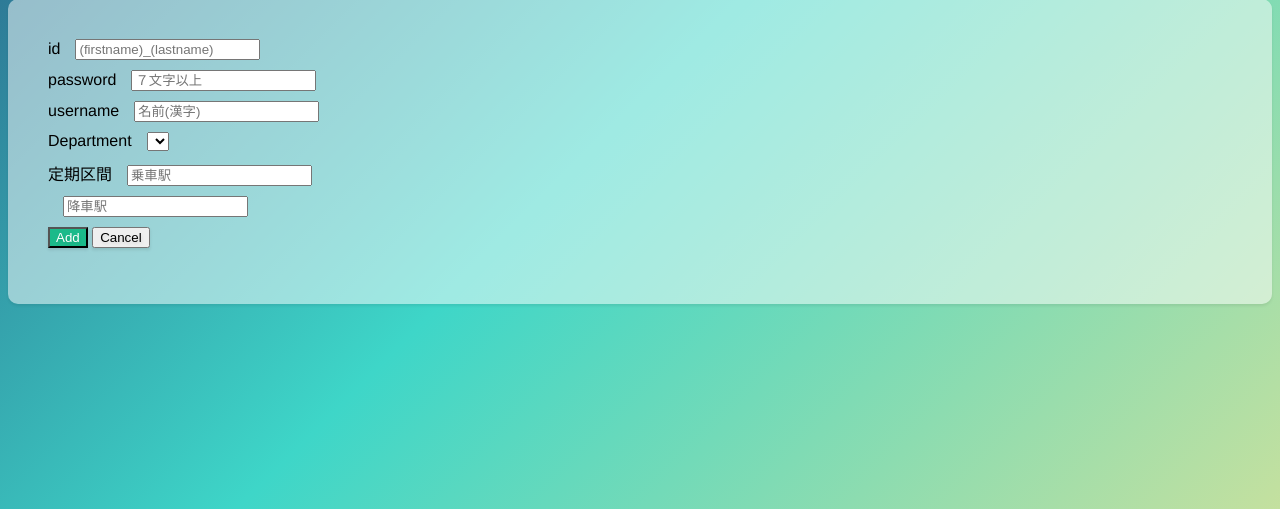
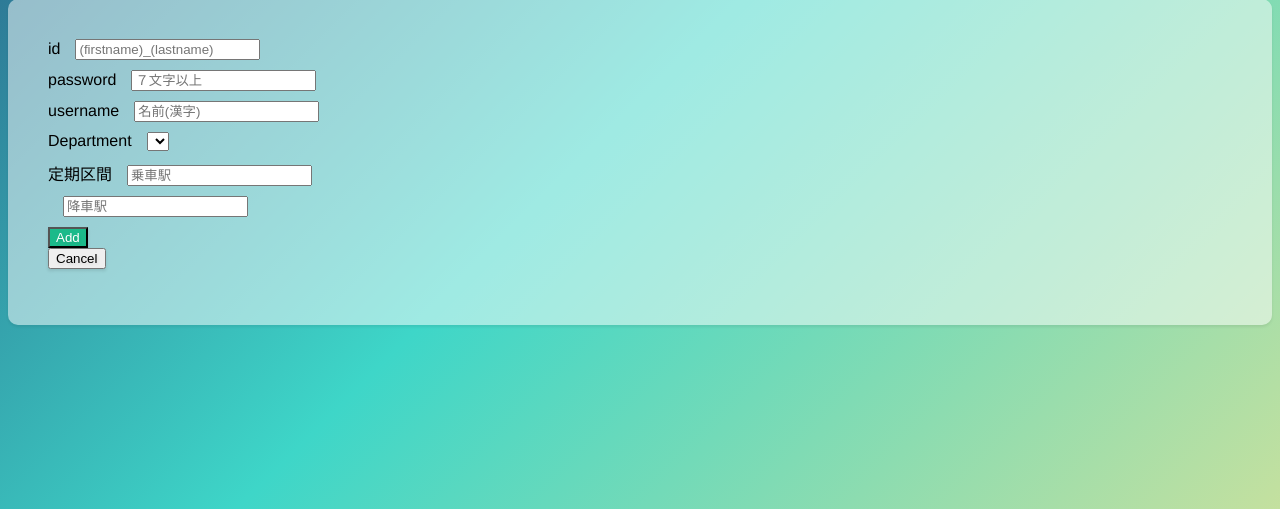
Before and after one commit to nagisa-ito/transport_app_ver2, a CakePHP app: the page made by app/View/Users/add.ctp in a window 1280 px wide. Shown: the part 136-645 px from the top of the page. Run offline with PHP 8.4 and a stand-in for CakePHP, Linux system fonts and the light colour scheme; the template is opened without the code that fills it: most values are stand-ins (such as "Sample title", 1, 10 or a date in 2020); form fields are guessed from the names that the template uses; lists and menus that the app fills with data are empty; some libraries are stand-ins or nearby versions.

Commit message:
ボタンの調整

```diff
--- a/app/View/RequestDetails/admin_add.ctp
+++ b/app/View/RequestDetails/admin_add.ctp
@@ -27,7 +27,8 @@
                  echo $this->Form->input('RequestDetail.overview', ['label' => ['text' => '備考'], 'class' => 'form-control']);
             ?>
             <div class="text-right">
-           <?php echo $this->Form->button(__('Add'), ['class' => 'btn btn-myset']);
+            <?php echo $this->Form->button(__('続けて登録'), ['class' => 'btn btn-myset', 'name' => 'add_repeat'] ); ?>
+            <?php echo $this->Form->button(__('登録'), ['class' => 'btn btn-myset', 'name' => 'add']);
                  echo $this->Form->end();
             ?>
              <button type="button" onclick="history.back()" class="btn page-link text-dark d-inline-block">Cancel</button>
--- a/app/View/RequestDetails/index.ctp
+++ b/app/View/RequestDetails/index.ctp
@@ -1,7 +1,7 @@
 	<header>
 		<div class="row">
 			<div class="col-sm-11"><h4>交通費精算表</h4></div>
-			<div class="col-sm-1"><button class="btn page-link text-dark d-inline-block" onclick="location.href='<?php echo $this->Html->url("/users/index/$login_user_id"); ?>';">Back</button></div>
+			<div class="col-sm-1"><button class="btn page-link text-dark d-inline-block btn-block" onclick="location.href='<?php echo $this->Html->url("/users/index/$login_user_id"); ?>';">Back</button></div>
 	</header>
 
 	<div class="text-center">
@@ -22,7 +22,9 @@
 						<th><?php echo h($login_user['pass_to_station']); ?></th>
 					</table>
 				</div>
-				<div class="margin10"><button class="btn btn-myset pull-right" onClick = "location.href='<?php echo $this->html->url("/requestdetails/add/$login_user[id]");?>';">Add</button></div>
+				<div class="row">
+				<div class="col-sm-6 offset-sm-3"><button class="btn btn-myset btn-block" onClick = "location.href='<?php echo $this->html->url("/requestdetails/add/$login_user[id]");?>';">Add</button></div>
+				</div>
 			</div>
 		</div>
 		<div class="col-sm-9">
--- a/app/View/Users/add.ctp
+++ b/app/View/Users/add.ctp
@@ -13,12 +13,13 @@
                     echo $this->Form->input('pass_from_station', ['label' => ['text' => '定期区間'], 'placeholder' => '乗車駅', 'class' => 'form-control']);
                     echo $this->Form->input('pass_to_station', ['label' => ['text' => ''], 'placeholder' => '降車駅', 'class' => 'form-control']);
                 ?>
-                <div class="text-right">
-                    <?php
-                        echo $this->Form->button(__('Add'), ['class' => 'btn btn-myset']);
-                        echo $this->Form->end();
-                        ?>
-                    <button type="button" class="btn page-link text-dark d-inline-block" onclick="history.back()" >Cancel</button>
+                <div class="row">
+                    <div class="col-sm-7"></div>
+                    <div class="col-sm-3">
+                        <?php echo $this->Form->button(__('Add'), ['class' => 'btn btn-myset btn-block']); ?>
+                        <?php echo $this->Form->end(); ?>
+                    </div>
+                    <div class="col-sm-2"><button type="button" class="btn page-link text-dark d-inline-block" onclick="history.back()" >Cancel</button></div>
                 </div>
             </div>
         </div>
--- a/app/View/Users/admin_index.ctp
+++ b/app/View/Users/admin_index.ctp
@@ -7,8 +7,8 @@
                 <span class="badge badge-success">管理者</span>
                 <h4 style="display: inline"><?php echo h('部署一覧'); ?></h4>
             </div>
-            <div class="col-sm-2 text-right">
-                <button class="btn btn-danger" onclick="location.href='<?php echo $this->html->url('/users/logout/'); ?>';">Logout</button>
+            <div class="col-sm-2">
+                <button class="btn btn-danger btn-block" onclick="location.href='<?php echo $this->html->url('/users/logout/'); ?>';">Logout</button>
             </div>
         </div>
     </header>
--- a/app/View/Users/admin_user_lists.ctp
+++ b/app/View/Users/admin_user_lists.ctp
@@ -4,12 +4,14 @@
                 <span class="badge badge-success">管理者</span>
                 <h4 style="display: inline">ユーザー一覧</h4>
             </div>
-            <div class="col-sm-3 text-right">
+            <div class="col-sm-1">
                 <?php echo $this->Html->link('<button class="btn">部署一覧</button>',
                                                   array('controller' => 'users', 'action' => 'index'),
                                                   array('escape' => false));
                 ?>
-                <button class="btn btn-danger" onclick="location.href='<?php echo $this->html->url('/users/logout/'); ?>';">Logout</button>
+            </div>
+            <div class="col-sm-2">
+                <button class="btn btn-danger btn-block" onclick="location.href='<?php echo $this->html->url('/users/logout/'); ?>';">Logout</button>
             </div>
         </div>
     </header>
--- a/app/View/Users/login.ctp
+++ b/app/View/Users/login.ctp
@@ -25,4 +25,3 @@
     </div>
 
     <footer></footer>
-<?php //echo $this->Html->script('ripple'); ?>
--- a/app/webroot/css/mystyle.css
+++ b/app/webroot/css/mystyle.css
@@ -12,9 +12,7 @@ header {
 	text-shadow: 1px 2px 3px rgba(0, 0, 0, 0.1);
 }
 
-h4 {
-	color: #3a5b52
-}
+h4 { color: #3a5b52; }
 
 label {
 	padding-right: 15px;
@@ -77,6 +75,7 @@ div.input.text, div.input.password, div.input.select, div.input.date, div.input.
 }
 
 .btn {
+	font-weight: lighter;
 	text-shadow: 1px 2px 3px rgba(0, 0, 0, 0.1);
 	box-shadow: 0 2px 3px 0 rgba(0, 0, 0, 0.1);
 }
```
Also changed, not shown: app/View/RequestDetails/admin_edit.ctp (+10 -6 lines), app/View/RequestDetails/admin_index.ctp (+6 -4 lines), app/View/RequestDetails/edit.ctp (+10 -6 lines), app/View/Users/admin_user_requests.ctp (+9 -4 lines), app/View/Users/index.ctp (+6 -4 lines).
